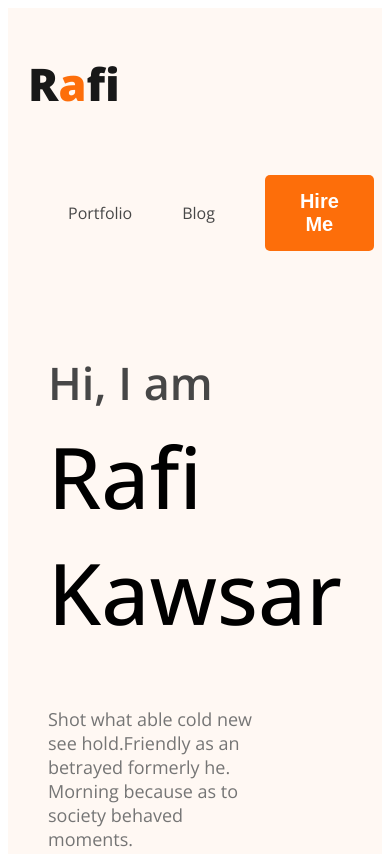
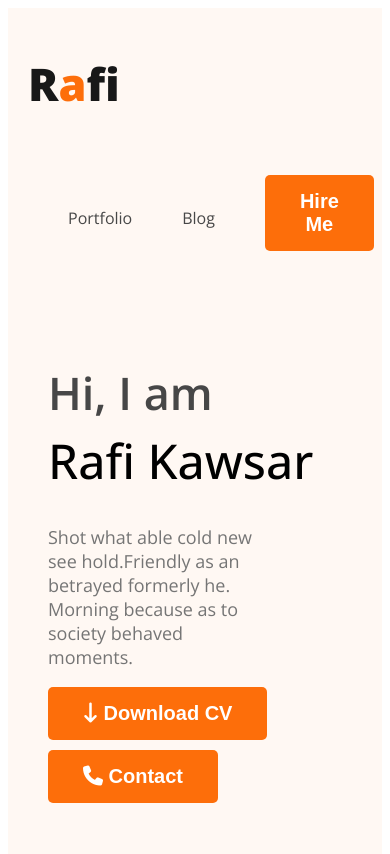
Before and after one commit to KawsarAhammedR5/developer-portfolio-2024, a plain HTML site: page index.html in a window 390 px wide. Shown: the top 854 px of the page. Drawn offline with nearby package versions, Linux system fonts and the light colour scheme.

Commit message:
font size and button gap add

```diff
--- a/styles/portfolio.css
+++ b/styles/portfolio.css
@@ -221,6 +221,7 @@ footer{
     }
     .skill-container{
         gap: 10px;
+        padding: 0 20px;
     }
     .resume-container, nav{
         margin: 0 20px;
@@ -230,6 +231,12 @@ footer{
     }
     .header{
         background-image: none;
+    }
+    .banner-title{
+        font-size: 3rem;
+    }
+    .button-primary{
+        margin-bottom: 10px;
     }
     .banner-descripition{
         width: 70%;
```
